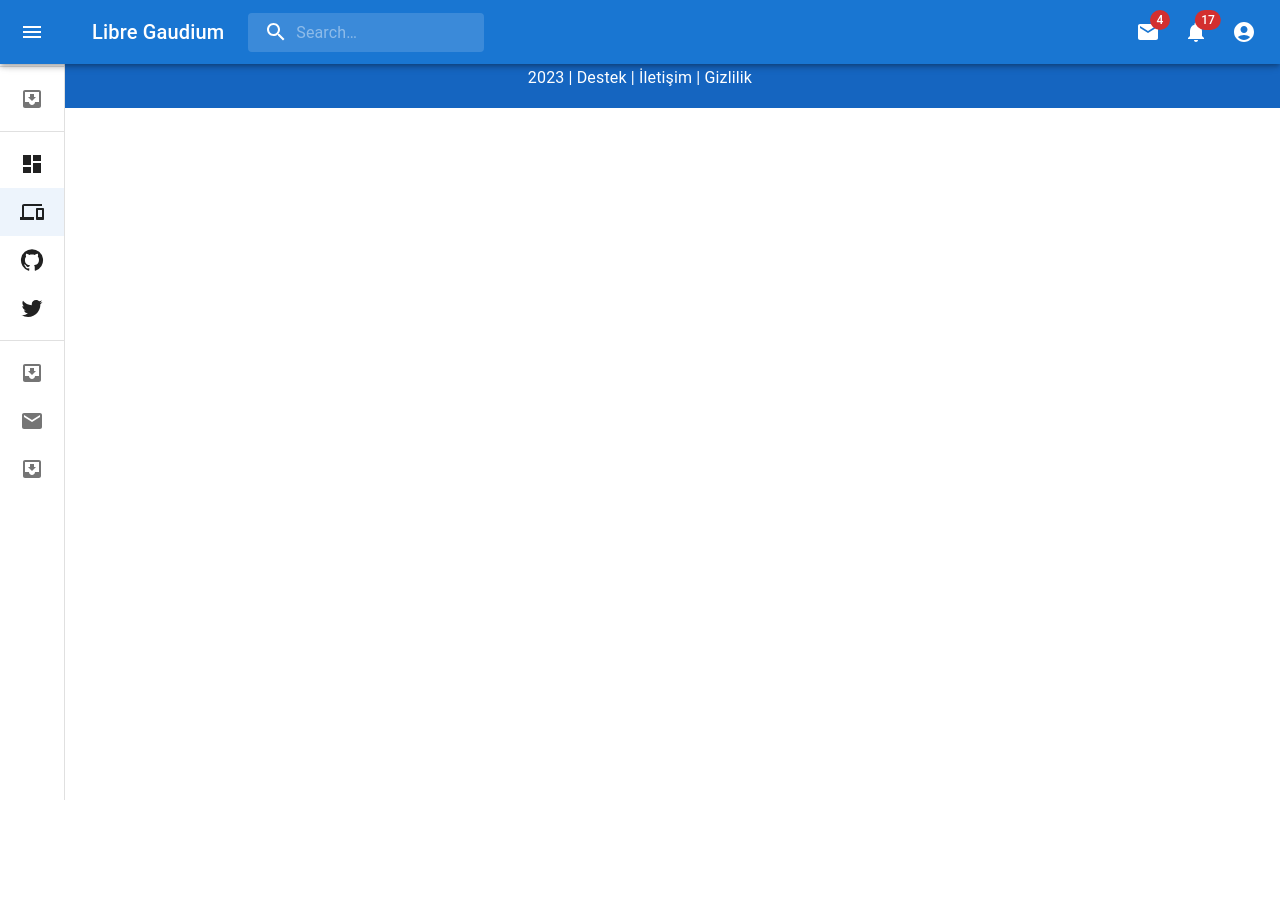
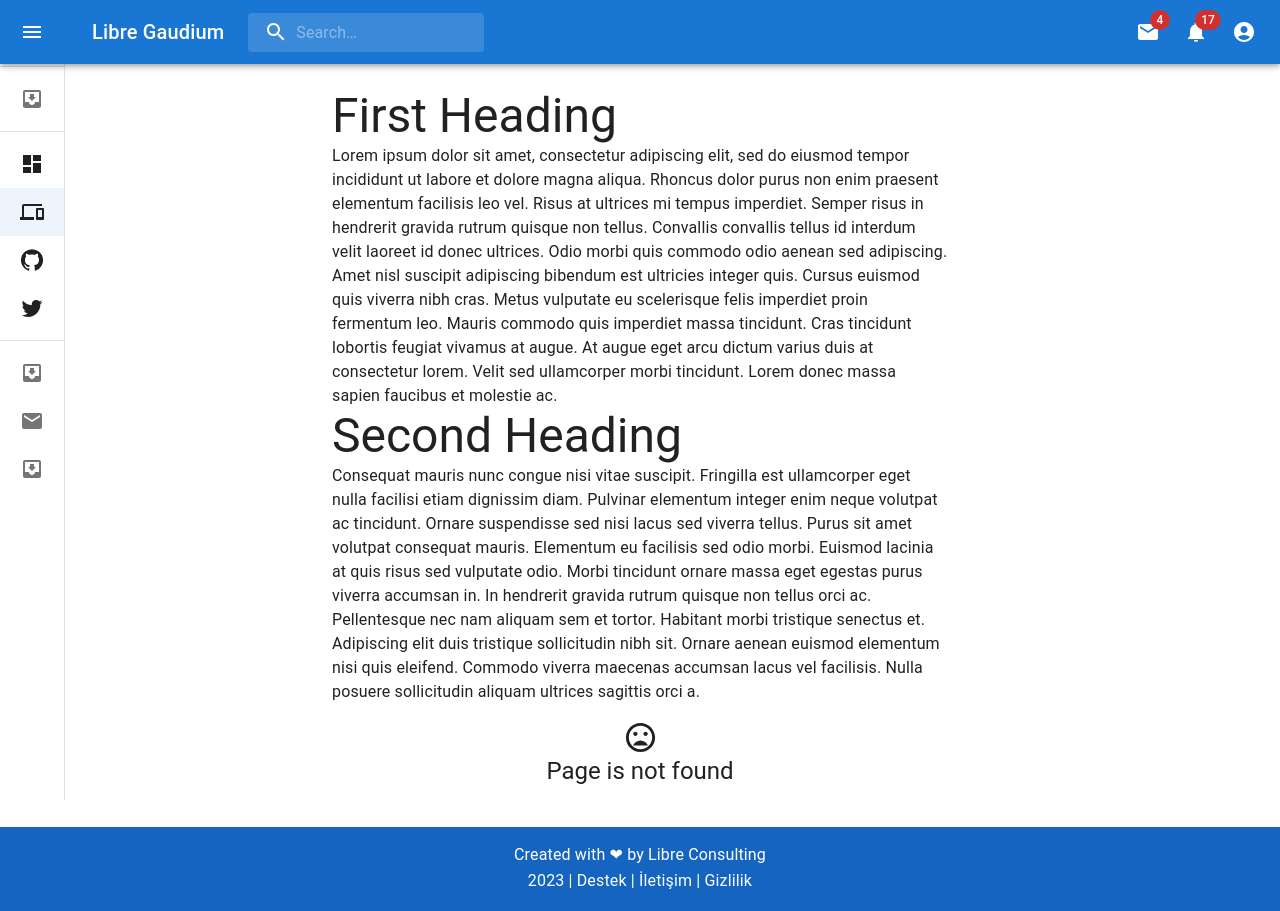
Before and after one commit to firatgoktepe/ERP-Project, a Next.js app: page /production_management in a window 1280 px wide. Before the commit the page ends 800 px from the top, so only its background shows below. Built offline with nearby package versions, Linux system fonts and the light colour scheme; no server answers.

Commit message:
fix: change their child component

```diff
--- a/src/pages/material_management.tsx
+++ b/src/pages/material_management.tsx
@@ -2,6 +2,7 @@ import CustomHead from '@/components/common/Head/Head'
 import Layout from '@/layout/Layout/Layout'
 import Footer from '@/layout/Footer/Footer'
 import Box from '@mui/material/Box'
+import Main from '@/layout/Main/Main'
 
 export default function MaterialManagement(): JSX.Element {
   return (
@@ -9,7 +10,7 @@ export default function MaterialManagement(): JSX.Element {
       <CustomHead title="Malzeme Yönetimi" />
       <Box>
         <Layout />
-        <div>Twitter</div>
+        <Main />
         <Footer />
       </Box>
     </>
--- a/src/pages/production_management.tsx
+++ b/src/pages/production_management.tsx
@@ -2,6 +2,7 @@ import CustomHead from '@/components/common/Head/Head'
 import Layout from '@/layout/Layout/Layout'
 import Footer from '@/layout/Footer/Footer'
 import Box from '@mui/material/Box'
+import Main from '@/layout/Main/Main'
 
 export default function ProductionManagement(): JSX.Element {
   return (
@@ -9,7 +10,7 @@ export default function ProductionManagement(): JSX.Element {
       <CustomHead title="Üretim Yönetimi" />
       <Box>
         <Layout />
-        <div>Devto</div>
+        <Main />
         <Footer />
       </Box>
     </>
--- a/src/pages/project_management.tsx
+++ b/src/pages/project_management.tsx
@@ -1,6 +1,5 @@
 import CustomHead from '@/components/common/Head/Head'
 import Layout from '@/layout/Layout/Layout'
-import Main from '@/layout/Main/Main'
 import Footer from '@/layout/Footer/Footer'
 import Box from '@mui/material/Box'
 
@@ -10,7 +9,7 @@ export default function ProjectManagement(): JSX.Element {
       <CustomHead title="Proje Yönetimi" />
       <Box>
         <Layout />
-        <Main />
+        <div>Projects</div>
         <Footer />
       </Box>
     </>
--- a/src/pages/purchasing_management.tsx
+++ b/src/pages/purchasing_management.tsx
@@ -2,6 +2,7 @@ import CustomHead from '@/components/common/Head/Head'
 import Layout from '@/layout/Layout/Layout'
 import Footer from '@/layout/Footer/Footer'
 import Box from '@mui/material/Box'
+import Main from '@/layout/Main/Main'
 
 export default function PurchasingManagement(): JSX.Element {
   return (
@@ -9,7 +10,7 @@ export default function PurchasingManagement(): JSX.Element {
       <CustomHead title="Satın Alma Yönetimi" />
       <Box>
         <Layout />
-        <div>Github</div>
+        <Main />
         <Footer />
       </Box>
     </>
```
